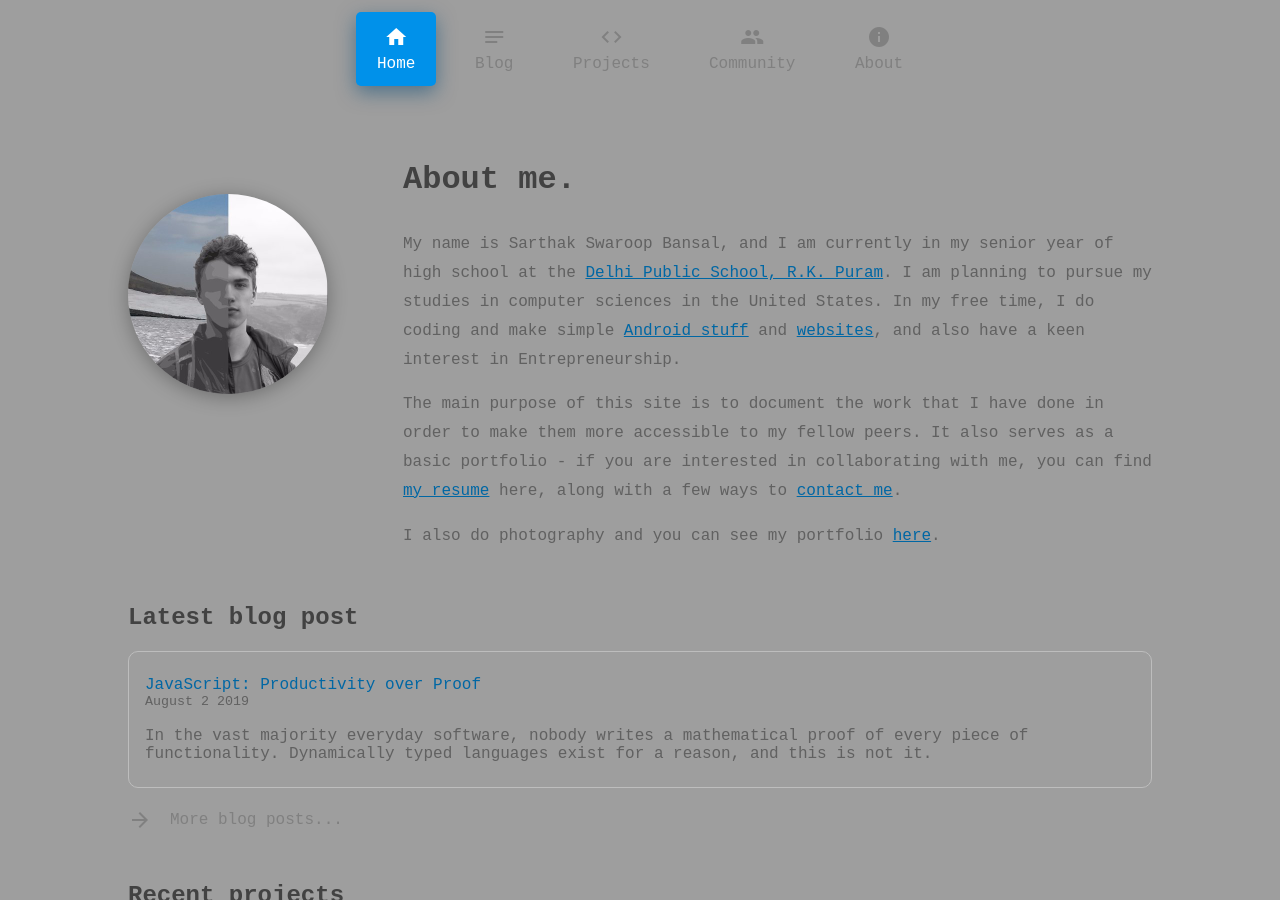
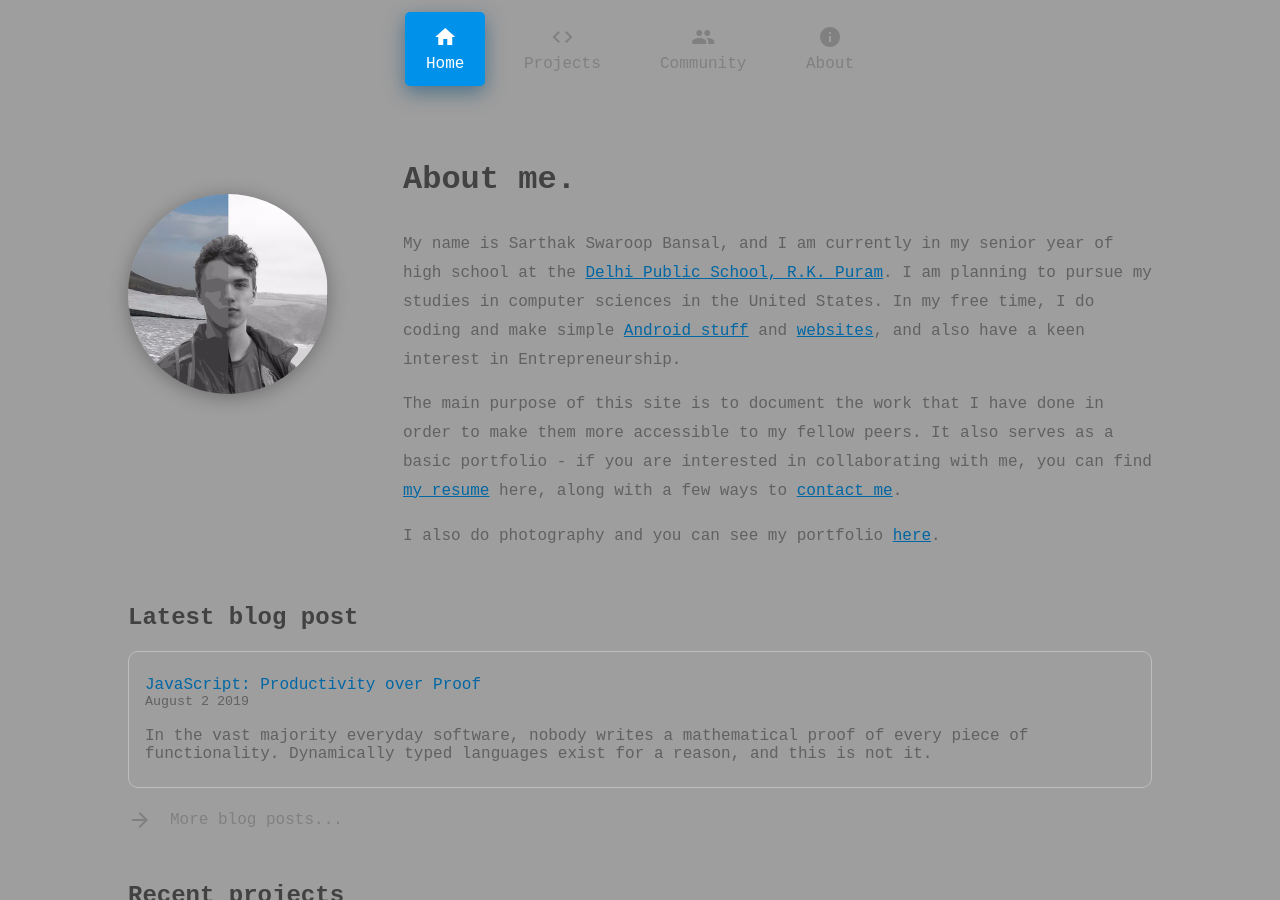
Before and after one commit to SarthakSwaroop/sarthakswaroop.github.io, a Jekyll site: the page built from pages/index.html, in a window 1280 px wide and 900 px high. Built offline with Jekyll 4.4.1, drawn with Linux system fonts in a browser that asks for light colours; some web fonts are replaced; comment, search, counter and statistics services are not loaded.

Commit message:
Update index.html

```diff
--- a/pages/index.html
+++ b/pages/index.html
@@ -10,10 +10,7 @@
         <i class="nav__item__icon material-icons">home</i>
         <span class="nav__item__title">Home</span>
     </a>
-    <a class="nav__item" href="#blog">
-        <i class="nav__item__icon material-icons">notes</i>
-        <span class="nav__item__title">Blog</span>
-    </a>
+
     <a class="nav__item" href="#projects">
         <i class="nav__item__icon material-icons">code</i>
         <span class="nav__item__title">Projects</span>
@@ -28,18 +25,7 @@
     </a>
 </nav>
 <main id="main" class="tabs">
-    <div id="blog" class="h-feed">
-        <p class="markdown">
-            These are my blogs. I usually talk about why I make certain projects, what they are supposed to do, and how they supposedly accomplish it. I do not post often,
-            as it takes quite a while to write these posts.
-        </p>
-        <h2 class="p-name">The Blogs</h2>
-        <p>
-            {% for blog in site.posts %}
-            {% include item-blog.html blog=blog %}
-            {% endfor %}
-        </p>
-    </div>
+
     <div id="projects">
         <div id="projectsCategories" class="categories">
             {% assign types = site.types | sort: "order" %}
```
